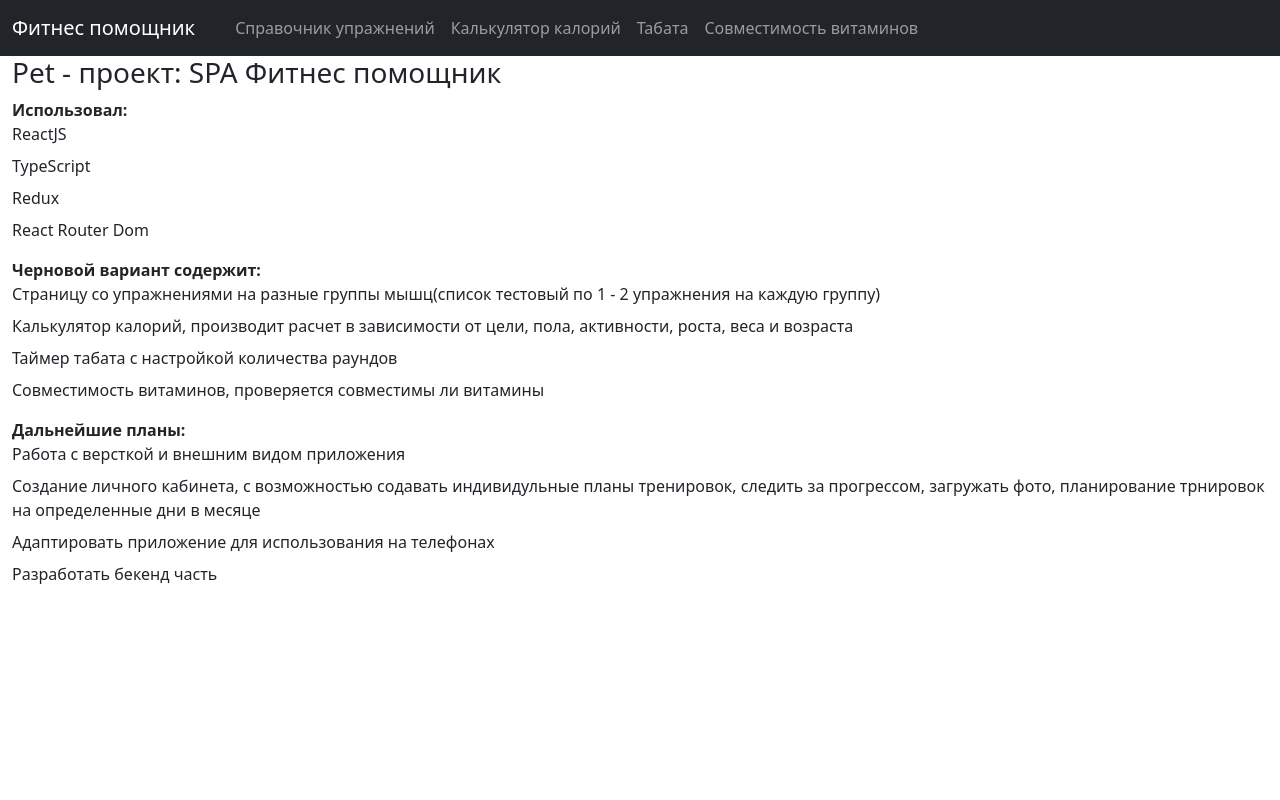
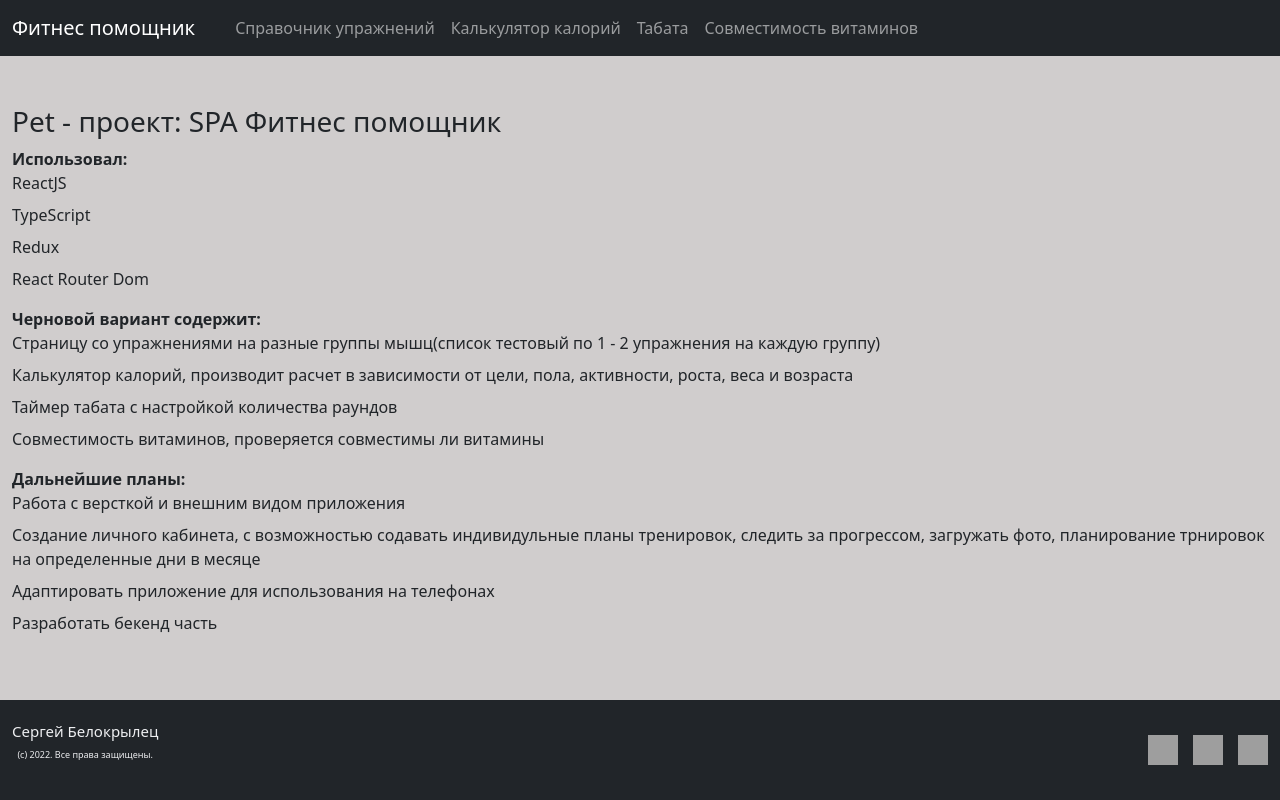
Before and after one commit to belokrylets/fitnessAssistant, a React (Create React App) app: page / in a window 1280 px wide. Built offline with nearby package versions, Linux system fonts and the light colour scheme; grey boxes are pictures that could not be loaded.

Commit message:
правики по верстке

```diff
--- a/src/App.tsx
+++ b/src/App.tsx
@@ -12,6 +12,7 @@ import CalorieCalculator from './components/CalorieCalculator';
 import Tabata from './components/tabata/Tabata';
 import Home from './components/Home';
 import ExerciseGuide from './components/exercises/ExerciseGuide';
+import Footer from './components/Footer';
 
 const App = () => {
   return (
@@ -24,6 +25,7 @@ const App = () => {
         <Route path="tabata" element={<Tabata />} />
         <Route path="vitamins" element={<Vitamins />} />
       </Routes>
+      <Footer />
     </Router>
   );
 }
--- a/src/components/CalorieCalculator.tsx
+++ b/src/components/CalorieCalculator.tsx
@@ -78,7 +78,7 @@ const CalorieCalculator = () => {
 
 
 
-                <Button variant="primary" type="submit" disabled={(!target || !activity || !gender || !weight || !growth || !age)}>
+                <Button variant="dark" type="submit" disabled={(!target || !activity || !gender || !weight || !growth || !age)}>
                     Рассчитать
                 </Button>
             </Form>
--- /dev/null
+++ b/src/components/Footer.tsx
@@ -0,0 +1,35 @@
+import React from 'react';
+import { Container } from 'react-bootstrap';
+
+const Footer = () => {
+    return (
+        <footer>
+            <Container fluid='xxl'>
+                <div className='footeClass'>
+                    <div className='rights' >
+                        <h4>
+                            Сергей Белокрылец
+                        </h4>
+                        <p>
+                            (с) 2022. Все права защищены.
+                        </p>
+                    </div>
+                    <div className='socialMedia'>
+                        <a href='https://instagram.com/belokrylets'>
+                            <img src='https://раллишоп.рф/wp-content/plugins/nd-shortcodes/addons/customizer/shortcodes/social/img/instagram.svg' alt='instagramm' />
+                        </a>
+                        <a href='https://t.me/belokrylets'>
+                            <img src='https://papik.pro/uploads/posts/2021-11/1636144616_57-papik-pro-p-logotip-telegramma-foto-58.png' alt="telegramm" />
+                        </a>
+                        <a href='https://vk.com/belokrylec' >
+                            <img src='https://gaschemistry.ru/graphics/vk.png' alt="vk" />
+                        </a>
+                    </div>
+                </div>
+            </Container>
+
+        </footer>
+    );
+}
+
+export default Footer;
--- a/src/components/Navbars.tsx
+++ b/src/components/Navbars.tsx
@@ -5,7 +5,7 @@ import { Link } from 'react-router-dom';
 const Navbars = () => {
   return (
     <header>
-      <Navbar bg="dark" variant="dark">
+      <Navbar bg="dark" variant="dark" expand="lg">
         <Container fluid="xxl">
           <Navbar.Brand>
             <Link className='navbar-brand' to='/' >Фитнес помощник</Link>
--- a/src/components/tabata/RunningTimer.tsx
+++ b/src/components/tabata/RunningTimer.tsx
@@ -14,7 +14,7 @@ const RunningTimer = () => {
 
     const renderRun = () => (
         <div>
-            <p>{roundTimer}  {roundTimer > 10 ? `работаем` : `отдых`}</p>
+            <p>0:{roundTimer}  {roundTimer > 10 ? `работаем` : `отдых`}</p>
             <p>Осталось {round} раундов</p>
         </div>
     )
@@ -28,7 +28,7 @@ const RunningTimer = () => {
     return (
         <div>
             {round > 0 ? renderRun() : renderFinish()}
-            <Button className='mt-3' onClick={handleButton}>Начать заново</Button>
+            <Button variant="dark" className='mt-3' onClick={handleButton}>Начать заново</Button>
 
         </div>
     );
--- a/src/components/tabata/SettingTabata.tsx
+++ b/src/components/tabata/SettingTabata.tsx
@@ -75,7 +75,7 @@ const SettingTabata = () => {
                     </ButtonGroup>
                 </div>
             </div>
-            <Button className='mt-3' onClick={() => handlerStart()}>Начать тренировку</Button>
+            <Button variant="dark" className='mt-3' onClick={() => handlerStart()}>Начать тренировку</Button>
         </div>
     );
 }
--- a/src/index.css
+++ b/src/index.css
@@ -1,13 +1,25 @@
-body {
-  margin: 0;
-  font-family: -apple-system, BlinkMacSystemFont, "Segoe UI", "Roboto", "Oxygen",
-    "Ubuntu", "Cantarell", "Fira Sans", "Droid Sans", "Helvetica Neue",
-    sans-serif;
-  -webkit-font-smoothing: antialiased;
-  -moz-osx-font-smoothing: grayscale;
-  background-color: #282c34;
+#root {
+  display: flex;
+  flex-direction: column;
+  justify-content: space-between;
+  background-color: #d0cdcd;
+  min-height:100vh;
+
 }
+footer {
+  background: #212529;
+  height: 100px;
+  width: 100%;
+  color:#EEEFF1;
+  display: flex;
+  align-items: center;
 
+}
+.footeClass {
+  display: flex;
+  justify-content: space-between;
+  align-items: center;
+}
 .vitamins {
   display: flex;
 }
@@ -27,9 +39,34 @@ body {
 .exerciseImg {
   display: flex;
   justify-content: center;
-
 }
-.exerciseImg > img{
-
+.exerciseImg > img {
   width: 75%;
 }
+.rights {
+  display: flex;
+  justify-content: center;
+  align-items: center;
+  flex-direction: column;
+}
+.rights > p {
+  font-size: 13px;
+}
+.rights > h4 {
+  font-size: 15px;
+}
+.rights > p {
+  font-size: 9px;
+}
+
+.socialMedia > a > img {
+  height: 30px;
+  width: 30px;
+  margin-left: 15px;
+}
+.aboutImg {
+  padding-top: 50px;
+  width: 50%;
+  margin-right: 70px;
+  text-align: center;
+}
```
